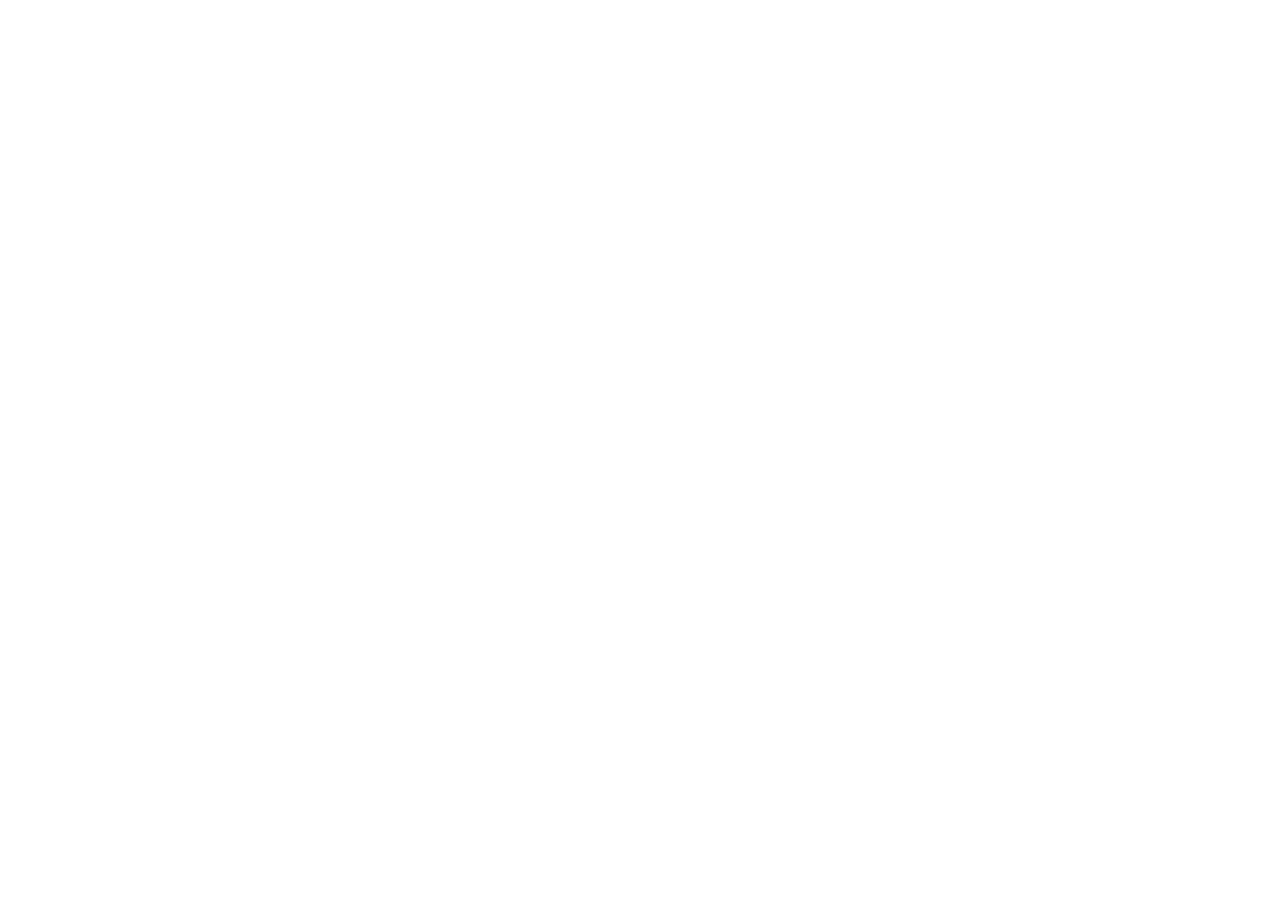
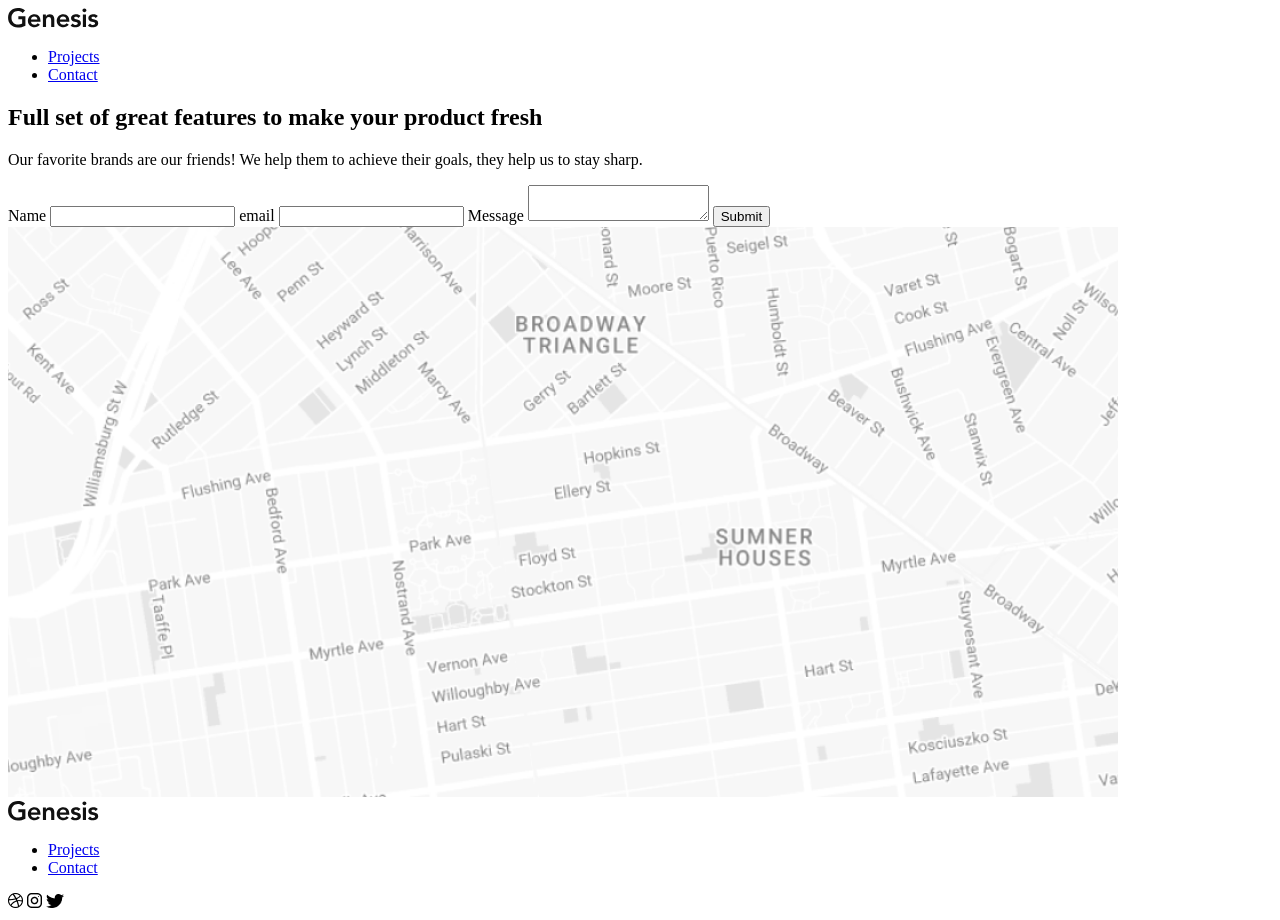
Before and after one commit to LoDeveloper/sass-project, a plain HTML site: page contact.html in a window 1280 px wide. Before the commit the page ends 800 px from the top, so only its background shows below. Drawn offline with Linux system fonts and the light colour scheme.

Commit message:
contact html page

```diff
--- a/contact.html
+++ b/contact.html
@@ -0,0 +1,71 @@
+<!DOCTYPE html>
+<html lang="en">
+<head>
+    <meta charset="UTF-8">
+    <meta name="viewport" content="width=device-width, initial-scale=1.0">
+    <title>Contact</title>
+</head>
+<body>
+    <header class="header"></header>
+        <nav class="navbar">
+            <div class="logo">
+            <img src="/images/Logo (1).svg" alt="Genesis-logo">
+            </div>
+            <ul class="nav-links">
+            <li><a href="#product">Projects</a></li>
+            <li><a href="#customer">Contact</a></li>
+            </ul>
+        </nav>
+    </header>
+    <main>
+        <section>
+            <div class="contact-container">
+                <div class="contact-text">
+                    <h2>Full set of great
+                    features to make your
+                    product fresh
+                    </h2>
+                    <p>Our favorite brands are our friends! We help them to achieve their goals,
+                    they help us to stay sharp.
+                    </p>
+                </div>
+                <div class="form">
+                    <form class="contact-form" action="form">
+                        <label for="name" class="label">Name</label>
+                            <input type="text" name="name" class="input-field" required>
+                        <label for="email" class="label">email</label>
+                            <input type="email" name="email" class="input-field" required>
+                        <label for="message" class="label">Message</label>
+                            <textarea name="message" id="message" class="textarea" required></textarea>
+
+                        <button class="submit-btn">Submit</button>
+
+                    </form>
+                </div>
+            </div>
+        </section>
+        <section class="map">
+            <img src="/images/Map.png" alt="contact-map">
+        </section>
+    </main>
+    <footer>
+        <div class="footer">
+            <img src="/images/Logo (1).svg" alt="genesis-logo">
+            <nav>
+                <ul>
+                    <li><a href="#projects">Projects</a></li>
+                    <li><a href="#contact">Contact</a></li>
+                </ul>
+            </nav>
+            <div class="social-icons">
+                <a href="#"><img src="/images/dribbble-logo.png" alt="Dribbble"></a>
+                <a href="#"><img src="/images/instagram.png" alt="Instagram"></a>
+                <a href="#"><img src="/images/twitter.png" alt="Twitter"></a>
+            </div>
+        </div>
+
+    </footer>
+
+
+</body>
+</html>
--- a/styles/index-dist.css
+++ /dev/null
@@ -1,5 +0,0 @@
-* {
-    box-sizing: border-box;
-    padding: 0;
-    margin: 0;
-}
--- a/styles/index.css
+++ b/styles/index.css
@@ -0,0 +1,11 @@
+* {
+    box-sizing: border-box;
+    padding: 0;
+    margin: 0;
+}
+
+
+body {
+    margin-left: 126px;
+    margin: 126px;
+}
```
Also changed, not shown: index.html (+0 -14 lines), projects.html (+51 -0 lines), images/Map.png (added), images/gallery 1.png (added), images/gallery 2.png (added), images/gallery 3.png (added), images/main-img.png (added).
